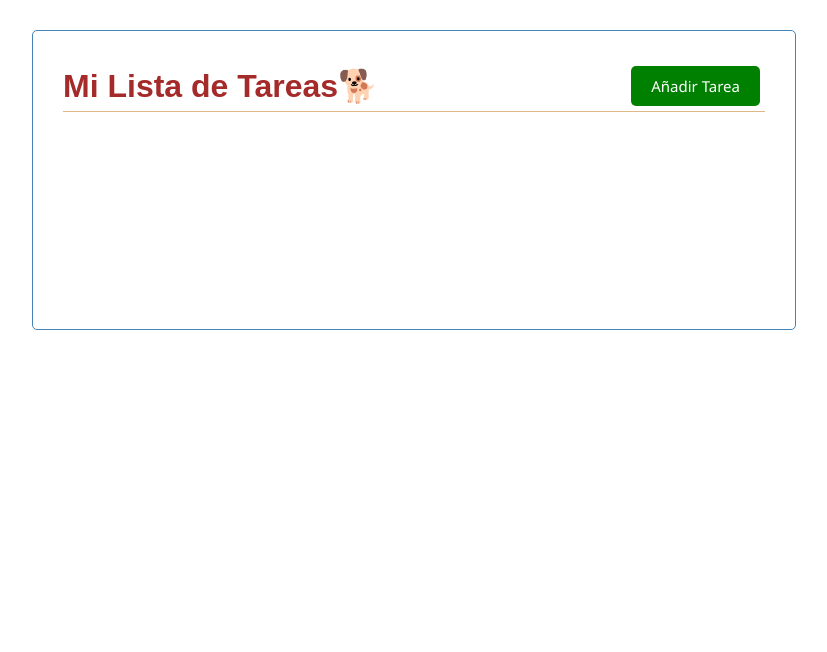
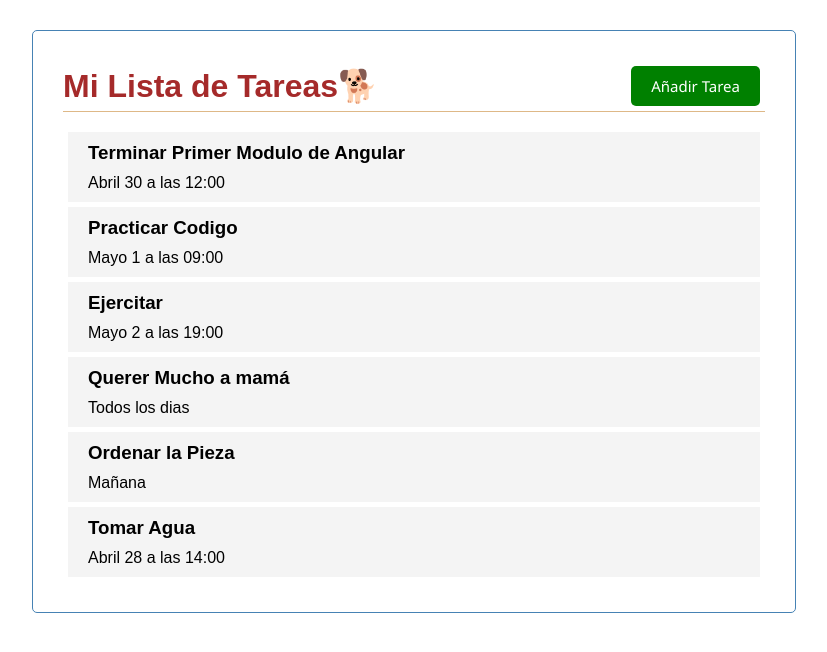
Before and after one commit to DanidelSur/mi_Primera_app_Angular, an Angular app: page / in a window 1280 px wide. Shown: the top 652 px of the page, without its empty margins (226-1053 px from the left). Built offline with nearby package versions, Linux system fonts and the light colour scheme.

Commit message:
Tarea definida y agregada al Template! se enlazo y corre todo ok!

```diff
--- a/src/app/app.component.html
+++ b/src/app/app.component.html
@@ -1,3 +1,4 @@
 <div class="container">
   <app-header></app-header>
+  <app-tasks></app-tasks>
 </div>
--- a/src/app/app.module.ts
+++ b/src/app/app.module.ts
@@ -4,12 +4,16 @@ import { BrowserModule } from '@angular/platform-browser';
 import { AppComponent } from './app.component';
 import { HeaderComponent } from './components/header/header.component';
 import { ButtonComponent } from './components/button/button.component';
+import { TasksComponent } from './components/tasks/tasks.component';
+import { TaskItemComponent } from './components/task-item/task-item.component';
 
 @NgModule({
   declarations: [
     AppComponent,
     HeaderComponent,
-    ButtonComponent
+    ButtonComponent,
+    TasksComponent,
+    TaskItemComponent
   ],
   imports: [
     BrowserModule
--- /dev/null
+++ b/src/app/components/task-item/task-item.component.css
@@ -0,0 +1,17 @@
+.task {
+    background-color: #f4f4f4;
+    margin: 5px;
+    padding: 10px 20px;
+    cursor: pointer;
+}
+
+.task.reminder{
+    border-left: 5px solid orangered;
+}
+
+.task h3{
+    display: flex;
+    justify-content: space-between;
+    align-items: center;
+    margin-bottom: 10px;
+}
--- /dev/null
+++ b/src/app/components/task-item/task-item.component.html
@@ -0,0 +1,4 @@
+<div class="task">
+    <h3>{{tarea.texto}}</h3>
+    <p>{{tarea.dia}}</p>
+</div>
--- /dev/null
+++ b/src/app/components/task-item/task-item.component.ts
@@ -0,0 +1,19 @@
+import { Component, OnInit, Input } from '@angular/core';
+import { TAREA } from 'src/app/TAREA';
+import { listaDeTAREAS } from 'src/app/mock-tareas';
+
+@Component({
+  selector: 'app-task-item',
+  templateUrl: './task-item.component.html',
+  styleUrls: ['./task-item.component.css']
+})
+export class TaskItemComponent implements OnInit {
+
+  @Input() tarea: TAREA = listaDeTAREAS[0]
+
+  constructor() { }
+
+  ngOnInit(): void {
+  }
+
+}
--- /dev/null
+++ b/src/app/components/tasks/tasks.component.html
@@ -0,0 +1,4 @@
+<app-task-item *ngFor="let tarea of unasTareas" [tarea]="tarea">
+    <!--! Cuidado tenia FOR en vez de OF -->
+    {{tarea.texto}}
+</app-task-item>
--- /dev/null
+++ b/src/app/components/tasks/tasks.component.ts
@@ -0,0 +1,18 @@
+import { Component, OnInit } from '@angular/core';
+import { TAREA } from 'src/app/TAREA';
+import { listaDeTAREAS } from 'src/app/mock-tareas';
+@Component({
+  selector: 'app-tasks',
+  templateUrl: './tasks.component.html',
+  styleUrls: ['./tasks.component.css']
+})
+export class TasksComponent implements OnInit {
+
+  unasTareas: TAREA[] = listaDeTAREAS
+
+  constructor() { }
+
+  ngOnInit(): void {
+  }
+
+}
--- a/src/app/mock-tareas.ts
+++ b/src/app/mock-tareas.ts
@@ -1,4 +1,5 @@
 import { TAREA } from "./TAREA"
+// Lista de tareas WOrKS!
 export const listaDeTAREAS : TAREA[] = [
     {
         id: 1,
```
Also changed, not shown: src/app/components/tasks/tasks.component.css (added).
